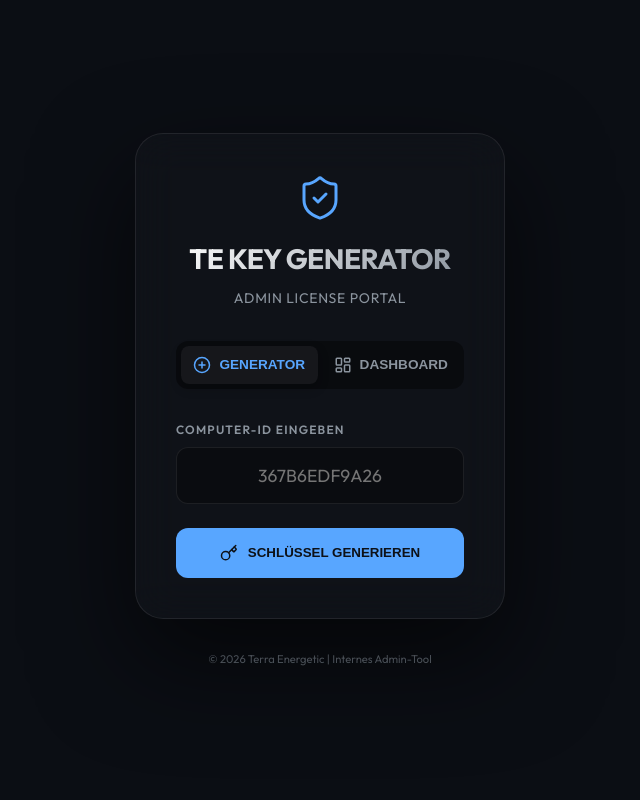
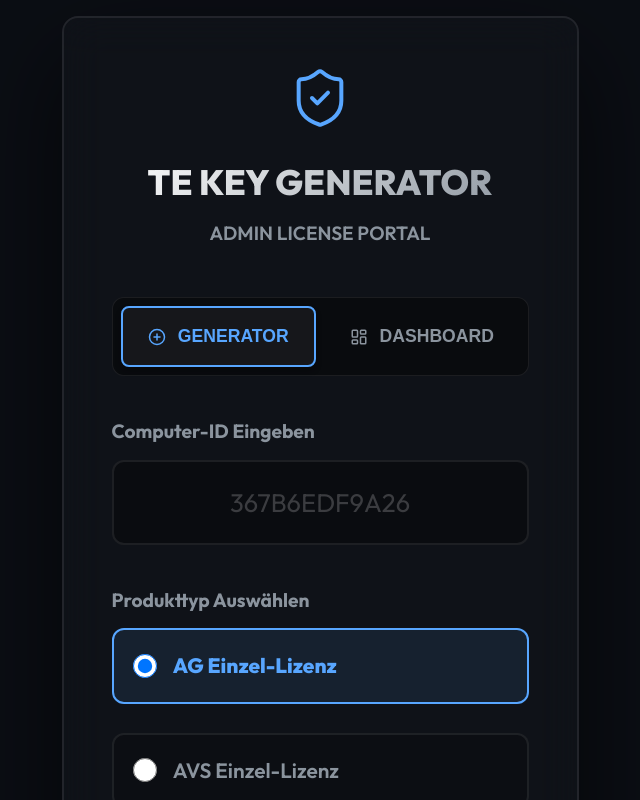
Before and after one commit to ImtinanFakhar/Web-Key-Generator, a React (Vite) app: page / in a window 1280 px wide. Shown: the top 800 px of the page, without its empty margins (320-960 px from the left). Built offline with nearby package versions, Linux system fonts and the light colour scheme.

Commit message:
feat: complete UI accessibility overhaul, multi-product key selection, and dark mode optimizations

```diff
--- a/src/App.jsx
+++ b/src/App.jsx
@@ -1,16 +1,14 @@
 import React, { useState, useEffect } from 'react';
 import { Key, Copy, Check, ShieldCheck, LayoutDashboard, History, PlusCircle, Trash2, Search, ArrowUpRight } from 'lucide-react';
 
-const _1 = 'TE-AN';
-const _2 = 'ALYSE-';
-const _3 = 'GENERATOR-';
-const _4 = 'FIXED-';
-const _5 = 'SALT-2024';
-const V_BUF = _1 + _2 + _3 + _4 + _5;
+const SALT_AG = 'TE-ANALYSE-GENERATOR-FIXED-SALT-2024';
+const SALT_AVS = 'TE-ANALYSE-VIRTUAL-FIXED-SALT-2024';
+const SALT_BUNDLE = 'TE-ANALYSE-BUNDLE-FIXED-SALT-2024';
 
 function App() {
   const [activeTab, setActiveTab] = useState('generator');
   const [computerId, setComputerId] = useState('');
+  const [selectedProduct, setSelectedProduct] = useState('AG');
   const [result, setResult] = useState('');
   const [copied, setCopied] = useState(false);
   const [history, setHistory] = useState(() => {
@@ -27,8 +25,13 @@ function App() {
     if (!computerId.trim()) return;
 
     const cleanId = computerId.trim().toUpperCase();
+
+    let activeSalt = SALT_AG;
+    if (selectedProduct === 'AVS') activeSalt = SALT_AVS;
+    if (selectedProduct === 'BUNDLE') activeSalt = SALT_BUNDLE;
+
     const encoder = new TextEncoder();
-    const data = encoder.encode(cleanId + V_BUF);
+    const data = encoder.encode(cleanId + activeSalt);
     const hashBuffer = await window.crypto.subtle.digest('SHA-256', data);
 
     const hashArray = Array.from(new Uint8Array(hashBuffer));
@@ -43,6 +46,7 @@ function App() {
       id: Date.now(),
       computerId: cleanId,
       key: key,
+      product: selectedProduct,
       date: new Date().toLocaleString('de-DE')
     };
 
@@ -68,8 +72,8 @@ function App() {
     <div className="app-container">
       <div className="glass-panel">
         <div className="title-section">
-          <div style={{ display: 'flex', justifyContent: 'center', marginBottom: '1rem' }}>
-            <ShieldCheck size={48} color="var(--accent-color)" strokeWidth={1.5} />
+          <div style={{ display: 'flex', justifyContent: 'center', marginBottom: '1.5rem' }}>
+            <ShieldCheck size={64} color="var(--accent-color)" strokeWidth={1.5} />
           </div>
           <h1 className="title-gradient">TE KEY GENERATOR</h1>
           <p className="subtitle">Admin License Portal</p>
@@ -102,6 +106,24 @@ function App() {
                   onChange={(e) => setComputerId(e.target.value)}
                   onKeyPress={(e) => e.key === 'Enter' && generateKey()}
                 />
+              </div>
+            </div>
+
+            <div className="input-group">
+              <label>Produkttyp Auswählen</label>
+              <div className="product-selector">
+                <label className={`product-option ${selectedProduct === 'AG' ? 'selected' : ''}`}>
+                  <input type="radio" value="AG" checked={selectedProduct === 'AG'} onChange={(e) => setSelectedProduct(e.target.value)} />
+                  AG Einzel-Lizenz
+                </label>
+                <label className={`product-option ${selectedProduct === 'AVS' ? 'selected' : ''}`}>
+                  <input type="radio" value="AVS" checked={selectedProduct === 'AVS'} onChange={(e) => setSelectedProduct(e.target.value)} />
+                  AVS Einzel-Lizenz
+                </label>
+                <label className={`product-option ${selectedProduct === 'BUNDLE' ? 'selected' : ''}`}>
+                  <input type="radio" value="BUNDLE" checked={selectedProduct === 'BUNDLE'} onChange={(e) => setSelectedProduct(e.target.value)} />
+                  KOMPLETT (AG+AVS)
+                </label>
               </div>
             </div>
 
@@ -153,7 +175,10 @@ function App() {
                 filteredHistory.map(entry => (
                   <div key={entry.id} className="history-item">
                     <div className="history-main">
-                      <div className="history-id">{entry.computerId}</div>
+                      <div className="history-id">
+                        {entry.computerId}
+                        {entry.product && <span style={{ marginLeft: '10px', fontSize: '0.9rem', background: 'rgba(255, 255, 255, 0.1)', color: 'var(--accent-hover)', padding: '4px 10px', borderRadius: '6px' }}>{entry.product}</span>}
+                      </div>
                       <div className="history-date">{entry.date}</div>
                     </div>
                     <div className="history-actions">
--- a/src/index.css
+++ b/src/index.css
@@ -1,4 +1,4 @@
-@import url('https://fonts.googleapis.com/css2?family=Outfit:wght@300;400;600;700&display=swap');
+@import url('https://fonts.googleapis.com/css2?family=Outfit:wght@400;600;700;800&display=swap');
 
 :root {
   --bg-color: #0b0e14;
@@ -22,111 +22,112 @@ body {
   font-family: 'Outfit', sans-serif;
   background-color: var(--bg-color);
   color: var(--text-primary);
-  line-height: 1.5;
+  line-height: 1.6;
   min-height: 100vh;
   display: flex;
   align-items: center;
   justify-content: center;
   overflow-x: hidden;
+  padding: 1rem;
 }
 
 .app-container {
   width: 100%;
-  max-width: 550px;
-  padding: 2rem;
-  perspective: 1000px;
+  max-width: 700px;
+  margin: 0 auto;
 }
 
 .glass-panel {
   background: var(--panel-bg);
   backdrop-filter: blur(20px);
   -webkit-backdrop-filter: blur(20px);
-  border: 1px solid var(--panel-border);
-  border-radius: 28px;
-  padding: 2.5rem;
+  border: 2px solid var(--panel-border);
+  border-radius: 16px;
+  padding: 3rem;
   box-shadow: 0 40px 100px rgba(0, 0, 0, 0.6);
-  animation: slideUp 0.7s cubic-bezier(0.16, 1, 0.3, 1);
+  animation: slideUp 0.5s ease-out;
 }
 
 /* Tabs Navigation */
 .tabs-nav {
   display: flex;
   background: rgba(0, 0, 0, 0.4);
-  padding: 5px;
+  padding: 8px;
   border-radius: 12px;
-  margin-bottom: 2rem;
-  gap: 5px;
+  margin-bottom: 2.5rem;
+  gap: 8px;
+  border: 1px solid var(--panel-border);
 }
 
 .tab-btn {
   flex: 1;
   background: transparent;
-  border: none;
-  padding: 10px;
+  border: 2px solid transparent;
+  padding: 18px;
   color: var(--text-secondary);
-  font-weight: 600;
-  font-size: 0.85rem;
+  font-weight: 700;
+  font-size: 1.1rem;
   border-radius: 8px;
   cursor: pointer;
   display: flex;
   align-items: center;
   justify-content: center;
-  gap: 8px;
+  gap: 12px;
   transition: all 0.2s ease;
 }
 
 .tab-btn.active {
   background: rgba(255, 255, 255, 0.05);
   color: var(--accent-color);
-  box-shadow: 0 4px 12px rgba(0, 0, 0, 0.2);
+  border-color: var(--accent-color);
+  box-shadow: 0 4px 6px rgba(0, 0, 0, 0.2);
+  font-weight: 800;
 }
 
 .title-section {
   text-align: center;
-  margin-bottom: 2rem;
+  margin-bottom: 3rem;
 }
 
 .title-gradient {
   background: linear-gradient(135deg, #fff 0%, #8b949e 100%);
   -webkit-background-clip: text;
   -webkit-text-fill-color: transparent;
-  font-size: 1.75rem;
-  font-weight: 700;
-  letter-spacing: -0.02em;
+  font-size: 2.2rem;
+  font-weight: 800;
+  margin-bottom: 0.5rem;
 }
 
 .subtitle {
   color: var(--text-secondary);
-  font-size: 0.875rem;
-  margin-top: 0.5rem;
-  letter-spacing: 0.05em;
+  font-size: 1.2rem;
+  font-weight: 600;
   text-transform: uppercase;
 }
 
 /* Input Styles */
 .input-group {
-  margin-bottom: 1.5rem;
+  margin-bottom: 2.5rem;
 }
 
 label {
   display: block;
-  font-size: 0.75rem;
-  font-weight: 600;
+  font-size: 1.2rem;
+  font-weight: 700;
   color: var(--text-secondary);
-  text-transform: uppercase;
-  letter-spacing: 0.1em;
-  margin-bottom: 0.5rem;
+  margin-bottom: 0.8rem;
 }
 
 input {
   width: 100%;
   background: rgba(0, 0, 0, 0.3);
-  border: 1px solid var(--panel-border);
+  border: 2px solid var(--panel-border);
   border-radius: 12px;
-  padding: 1rem;
+  padding: 1.5rem;
   color: white;
   font-family: inherit;
-  font-size: 1.1rem;
+  font-size: 1.6rem;
+  font-weight: 700;
   transition: all 0.2s ease;
   text-align: center;
 }
@@ -134,58 +135,107 @@ input {
 input:focus {
   outline: none;
   border-color: var(--accent-color);
-  box-shadow: 0 0 0 4px rgba(88, 166, 255, 0.1);
+  box-shadow: 0 0 0 4px rgba(88, 166, 255, 0.2);
+  background: rgba(0, 0, 0, 0.5);
+}
+
+input::placeholder {
+  color: rgba(255, 255, 255, 0.2);
+  font-weight: 400;
+}
+
+/* Product Selection Cards */
+.product-selector {
+  display: grid !important;
+  grid-template-columns: 1fr;
+  gap: 1rem !important;
+}
+
+.product-option {
+  display: flex;
+  align-items: center;
+  gap: 1rem;
+  padding: 1.2rem;
+  border: 2px solid var(--panel-border);
+  border-radius: 12px;
+  cursor: pointer;
+  background: rgba(0, 0, 0, 0.2);
+  font-size: 1.3rem;
+  font-weight: 600;
+  color: var(--text-secondary);
+  transition: all 0.2s;
+}
+
+.product-option:hover {
+  background: rgba(255, 255, 255, 0.05);
+}
+
+.product-option input[type="radio"] {
+  width: 24px;
+  height: 24px;
+  margin: 0;
+  cursor: pointer;
+}
+
+.product-option.selected {
+  border-color: var(--accent-color);
+  background: rgba(88, 166, 255, 0.1);
+  color: var(--accent-color);
+  font-weight: 800;
 }
 
 .btn-generate {
   width: 100%;
   background: var(--accent-color);
-  color: #0d1117;
+  color: #0b0e14;
   border: none;
-  padding: 1rem;
+  padding: 1.5rem;
   border-radius: 12px;
-  font-weight: 700;
+  font-weight: 800;
+  font-size: 1.4rem;
   cursor: pointer;
   transition: all 0.3s ease;
   display: flex;
   align-items: center;
   justify-content: center;
-  gap: 10px;
+  gap: 15px;
+  margin-top: 1rem;
+  box-shadow: 0 6px 12px rgba(88, 166, 255, 0.2);
 }
 
 .btn-generate:hover {
   background: var(--accent-hover);
   transform: translateY(-2px);
-  box-shadow: 0 8px 20px rgba(88, 166, 255, 0.3);
+  box-shadow: 0 8px 16px rgba(88, 166, 255, 0.3);
 }
 
 /* Dashboard Specific Styles */
 .stats-grid {
   display: grid;
   grid-template-columns: 1fr 1fr;
-  gap: 15px;
-  margin-bottom: 1.5rem;
+  gap: 20px;
+  margin-bottom: 2.5rem;
 }
 
 .stat-card {
   background: rgba(255, 255, 255, 0.03);
-  border: 1px solid var(--panel-border);
-  padding: 1rem;
-  border-radius: 14px;
+  border: 2px solid var(--panel-border);
+  padding: 1.5rem;
+  border-radius: 12px;
   text-align: center;
 }
 
 .stat-label {
   color: var(--text-secondary);
-  font-size: 0.7rem;
+  font-size: 1rem;
   text-transform: uppercase;
-  letter-spacing: 0.1em;
   font-weight: 700;
+  margin-bottom: 0.5rem;
 }
 
 .stat-value {
-  font-size: 1.75rem;
-  font-weight: 700;
+  font-size: 2.5rem;
+  font-weight: 800;
   color: var(--accent-color);
 }
 
@@ -193,27 +243,32 @@ input:focus {
   display: flex;
   align-items: center;
   background: rgba(0, 0, 0, 0.2);
-  border: 1px solid var(--panel-border);
-  padding: 0 1rem;
-  border-radius: 10px;
-  margin-bottom: 1rem;
-  gap: 10px;
+  border: 2px solid var(--panel-border);
+  padding: 0 1.2rem;
+  border-radius: 12px;
+  margin-bottom: 1.5rem;
+  gap: 12px;
   color: var(--text-secondary);
 }
 
 .search-bar input {
   background: transparent;
   border: none;
-  padding: 8px 0;
-  font-size: 0.9rem;
+  padding: 1.2rem 0;
+  font-size: 1.2rem;
+  font-weight: 400;
   text-align: left;
   box-shadow: none;
 }
 
+.search-bar input:focus {
+  box-shadow: none;
+}
+
 .history-list {
-  max-height: 250px;
+  max-height: 400px;
   overflow-y: auto;
-  padding-right: 5px;
+  padding-right: 10px;
 }
 
 .history-list::-webkit-scrollbar {
@@ -227,52 +282,52 @@ input:focus {
 
 .history-item {
   background: rgba(255, 255, 255, 0.02);
-  border: 1px solid var(--panel-border);
+  border: 2px solid var(--panel-border);
   border-radius: 12px;
-  padding: 12px;
-  margin-bottom: 10px;
+  padding: 1rem 1.5rem;
+  margin-bottom: 15px;
   display: grid;
   grid-template-columns: 1fr auto;
-  gap: 5px;
-  position: relative;
-  transition: all 0.2s ease;
-}
-
-.history-item:hover {
-  background: rgba(255, 255, 255, 0.04);
+  gap: 8px;
 }
 
 .history-id {
-  font-weight: 700;
-  font-size: 0.95rem;
-  color: #fff;
+  font-weight: 800;
+  font-size: 1.2rem;
+  color: white;
 }
 
 .history-date {
-  font-size: 0.65rem;
+  font-size: 1rem;
   color: var(--text-secondary);
+  margin-top: 4px;
 }
 
 .history-key-preview {
-  font-family: monospace;
-  font-size: 0.8rem;
+  font-size: 1.3rem;
+  font-weight: 700;
   color: var(--accent-hover);
   grid-column: 1 / span 2;
-  margin-top: 4px;
+  margin-top: 10px;
   letter-spacing: 0.05em;
+  background: rgba(0, 0, 0, 0.3);
+  padding: 10px;
+  border-radius: 8px;
+  text-align: center;
 }
 
 .history-actions {
   display: flex;
-  gap: 5px;
+  gap: 10px;
+  align-items: center;
 }
 
 .action-btn {
   background: rgba(255, 255, 255, 0.05);
-  border: none;
-  width: 28px;
-  height: 28px;
-  border-radius: 6px;
+  border: 2px solid transparent;
+  width: 45px;
+  height: 45px;
+  border-radius: 8px;
   color: var(--text-secondary);
   cursor: pointer;
   display: flex;
@@ -288,63 +343,56 @@ input:focus {
 
 .action-btn.delete:hover {
   background: var(--error-color);
-  color: #fff;
+  color: white;
 }
 
 .result-section {
-  margin-top: 1.5rem;
-  padding-top: 1.5rem;
-  border-top: 1px solid var(--panel-border);
+  margin-top: 2rem;
+  padding-top: 2rem;
+  border-top: 2px solid var(--panel-border);
 }
 
 .result-box {
   background: rgba(88, 166, 255, 0.04);
-  border: 1px dashed var(--accent-color);
+  border: 3px dashed var(--accent-color);
   border-radius: 12px;
-  padding: 1.25rem;
+  padding: 2rem;
   text-align: center;
   cursor: pointer;
   position: relative;
 }
 
+.result-label {
+  font-size: 1.1rem;
+  font-weight: 700;
+  color: var(--accent-color);
+  margin-bottom: 1rem;
+}
+
 .result-value {
-  font-family: monospace;
-  font-size: 1.4rem;
-  font-weight: 700;
+  font-size: 2.2rem;
+  font-weight: 800;
+  color: white;
   letter-spacing: 0.1em;
 }
 
-/* Animations */
-@keyframes slideUp {
-  from {
-    opacity: 0;
-    transform: translateY(40px);
-  }
-
-  to {
-    opacity: 1;
-    transform: translateY(0);
-  }
+.copy-hint {
+  font-size: 1.1rem;
+  font-weight: 600;
+  color: var(--success-color);
+  margin-top: 1rem;
+  text-align: center;
 }
 
-@keyframes fadeIn {
-  from {
-    opacity: 0;
-  }
-
-  to {
-    opacity: 1;
-  }
-}
-
-.animate-fade-in {
-  animation: fadeIn 0.4s ease forwards;
+@keyframes slideUp {
+  from { opacity: 0; transform: translateY(20px); }
+  to { opacity: 1; transform: translateY(0); }
 }
 
 footer {
   text-align: center;
-  margin-top: 2rem;
+  margin-top: 3rem;
   color: var(--text-secondary);
-  font-size: 0.7rem;
-  opacity: 0.5;
+  font-size: 1rem;
+  font-weight: 600;
 }
```
